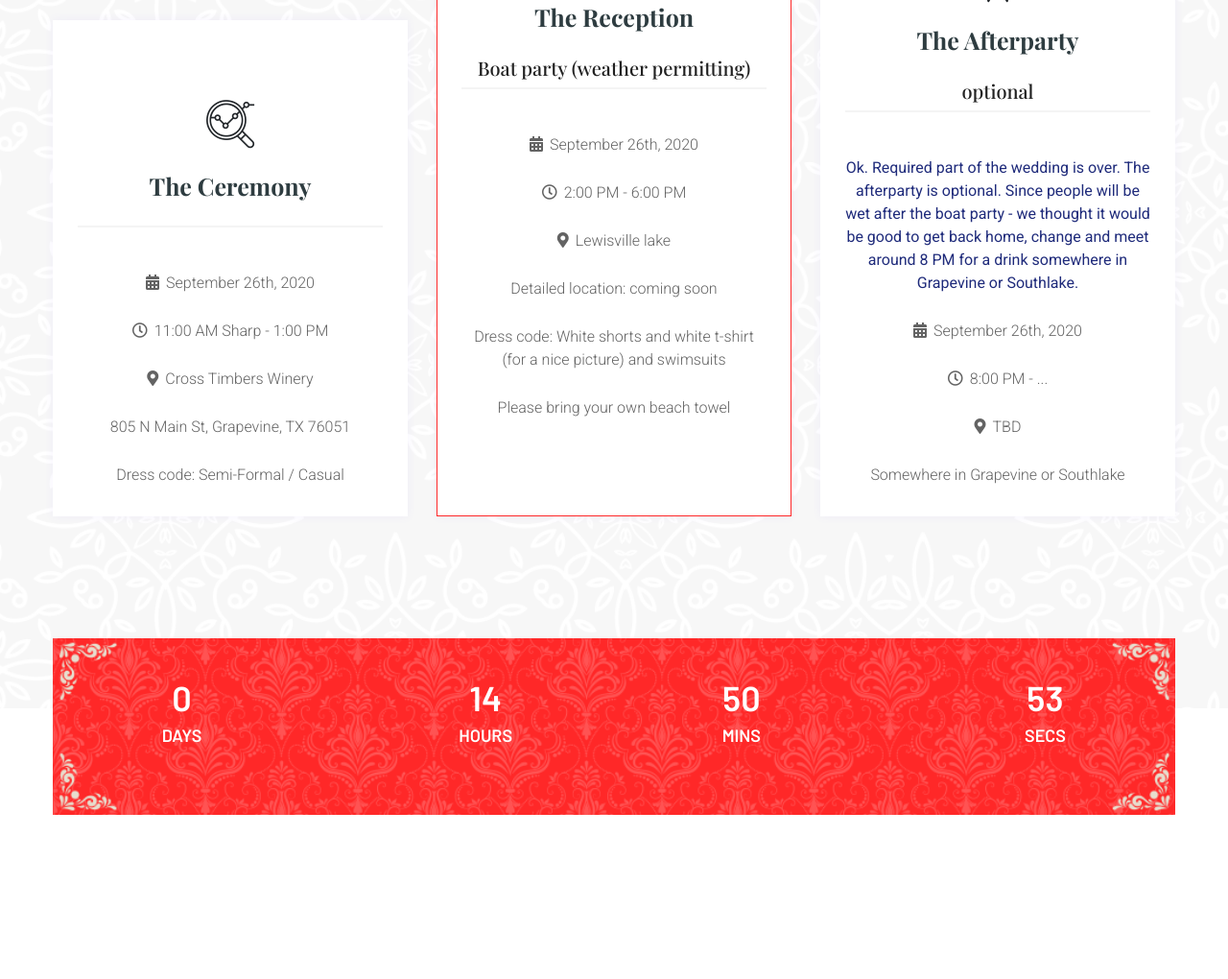
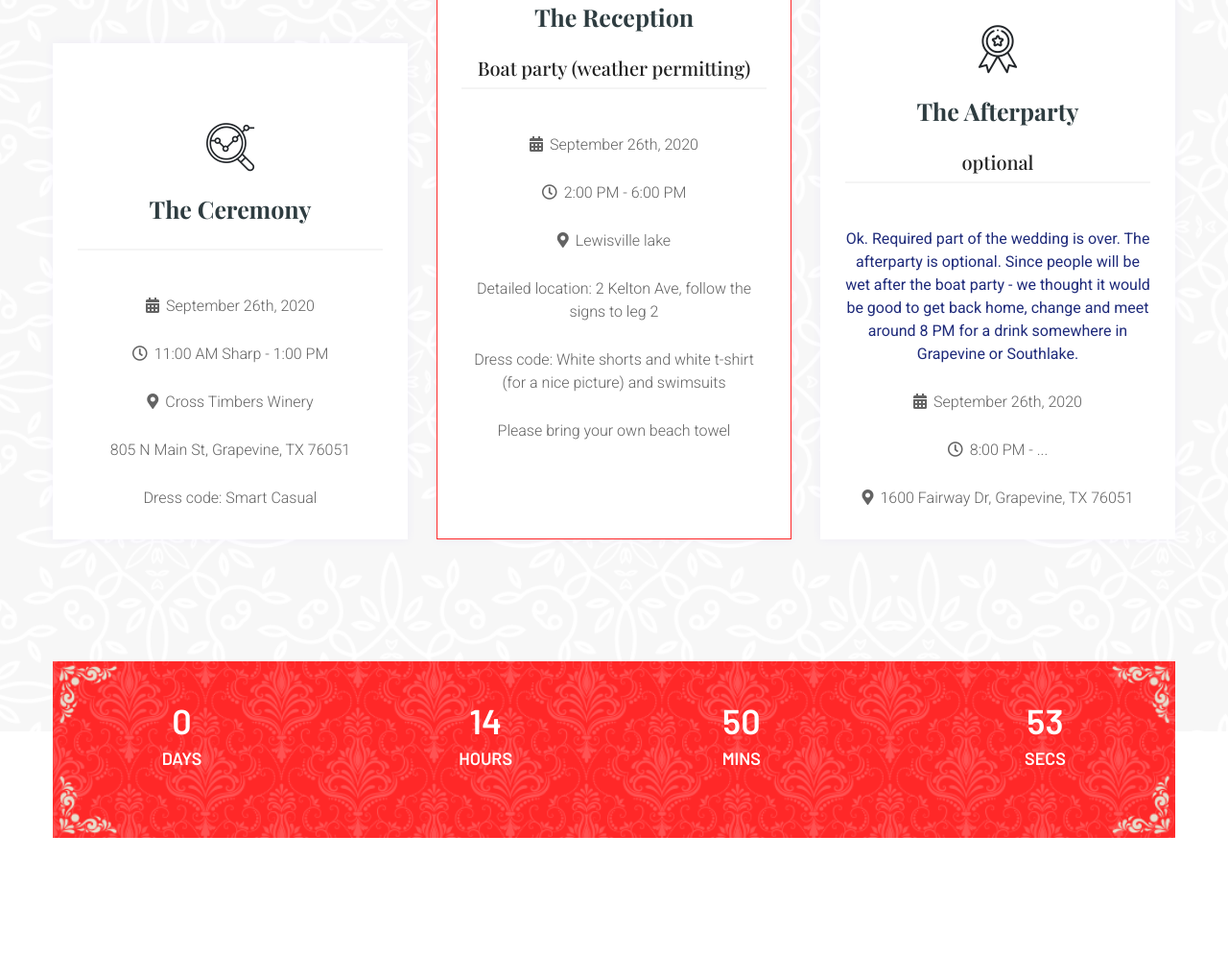
Before and after one commit to newcoderua/newcoderua.github.io, a plain HTML site: page index.html in a window 1280 px wide. Shown: the part 1592-2612 px from the top of the page at 96% size. Drawn offline with nearby package versions, Linux system fonts and the light colour scheme.

Commit message:
updated address of the boat party and after party

```diff
--- a/index.html
+++ b/index.html
@@ -104,7 +104,7 @@
                                 <li><i class="far fa-clock"></i>11:00 AM Sharp - 1:00 PM</li>
                                 <li><i class="fas fa-map-marker-alt"></i>Cross Timbers Winery</li>
                                 <li>805 N Main St, Grapevine, TX 76051</li>
-                                <li>Dress code: Semi-Formal / Casual</li>
+                                <li>Dress code: Smart Casual</li>
                             </ul>
                         </div>
                         <div class="card-buttons mt-30">
@@ -123,7 +123,7 @@
                                 <li><i class="fas fa-calendar-alt"></i>September 26th, 2020</li>
                                 <li><i class="far fa-clock"></i>2:00 PM - 6:00 PM</li>
                                 <li><i class="fas fa-map-marker-alt"></i>Lewisville lake</li>
-                                <li>Detailed location: coming soon</li>
+                                <li>Detailed location: 2 Kelton Ave, follow the signs to leg 2</li>
                                 <li>Dress code: White shorts and white t-shirt (for a nice picture) and swimsuits</li>
                                 <li>Please bring your own beach towel</li>
                             </ul>
@@ -144,8 +144,7 @@
                                 <li><b>Ok. Required part of the wedding is over. The afterparty is optional. Since people will be wet after the  boat party - we thought it would be good to get back home, change and meet around 8 PM for a drink somewhere in Grapevine or Southlake.</b></li>
                                 <li><i class="fas fa-calendar-alt"></i>September 26th, 2020</li>
                                 <li><i class="far fa-clock"></i>8:00 PM - ...</li>
-                                <li><i class="fas fa-map-marker-alt"></i>TBD</li>
-                                <li>Somewhere in Grapevine or Southlake</li>
+                                <li><i class="fas fa-map-marker-alt"></i>1600 Fairway Dr, Grapevine, TX 76051</li>
                             </ul>
                         </div>
                         <div class="card-buttons mt-30">
```
